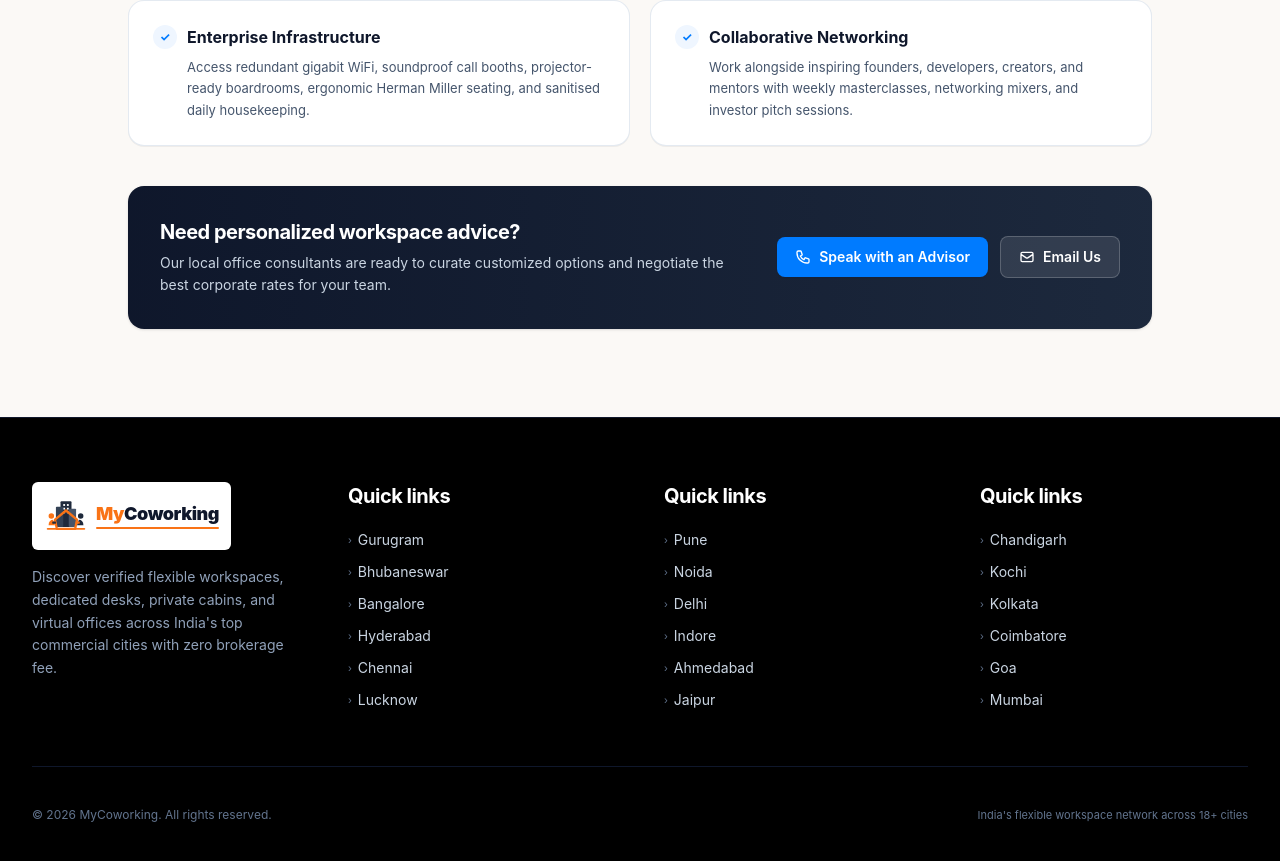
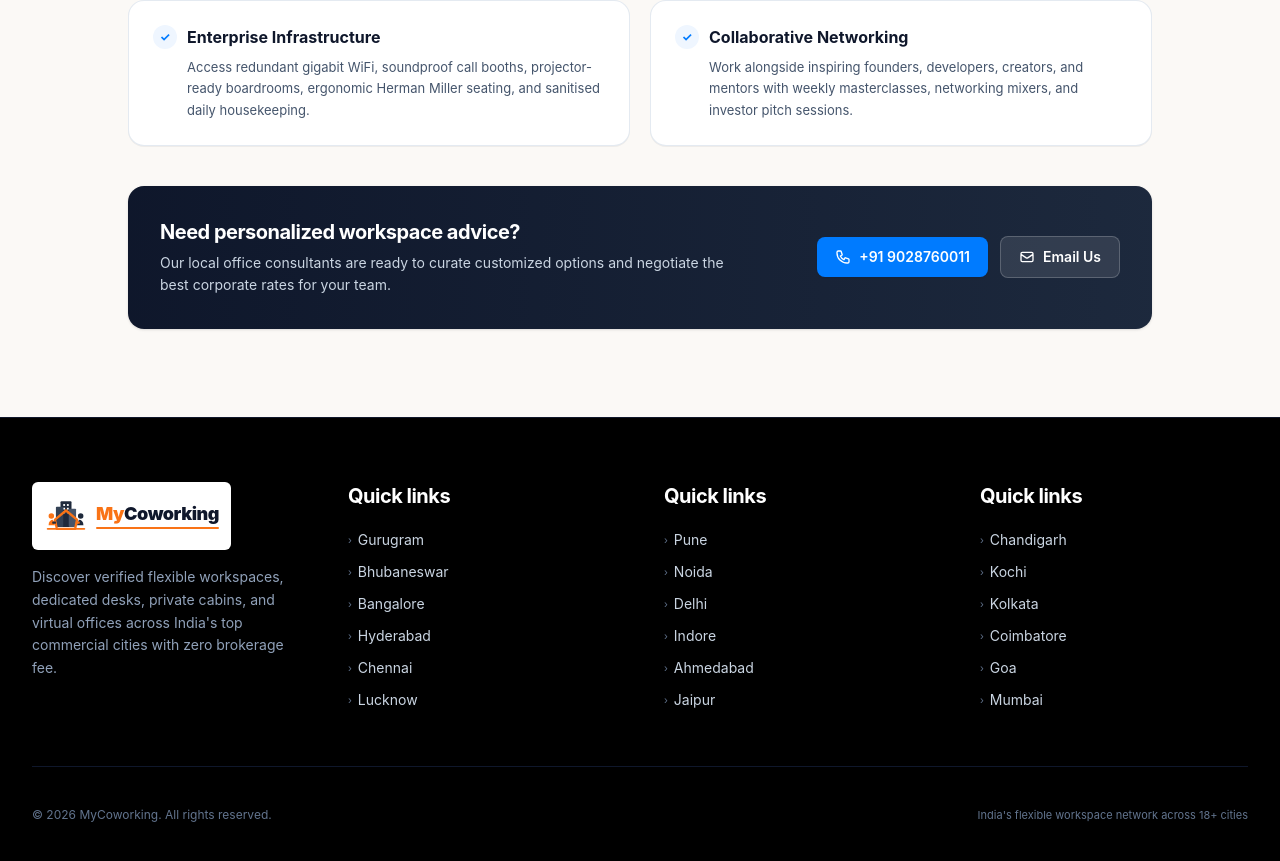
Before and after one commit to pratikbagul1507/my-co-working, a React (Vite) app: page / in a window 1280 px wide. Shown: the part 5982-6843 px from the top of the page. Built offline with nearby package versions, Linux system fonts and the light colour scheme.

Commit message:
auto-update

```diff
--- a/src/home/images/homedata.js
+++ b/src/home/images/homedata.js
@@ -631,7 +631,7 @@ export const homepageDescriptionData = {
   helpBanner: {
     title: "Need personalized workspace advice?",
     subtitle: "Our local office consultants are ready to curate customized options and negotiate the best corporate rates for your team.",
-    ctaCallText: "Speak with an Advisor",
+    ctaCallText: "+91 9028760011",
     ctaEmailText: "Email Us",
     phone: "+91 9028760011",
     email: "info@mycoworking.in"
```
